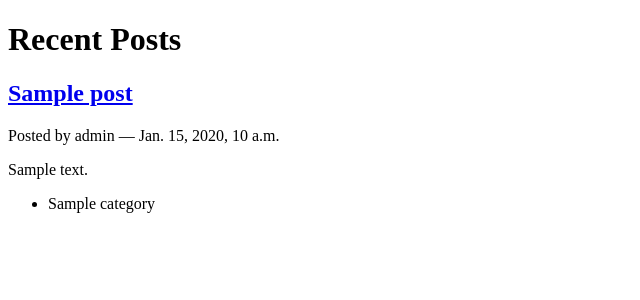
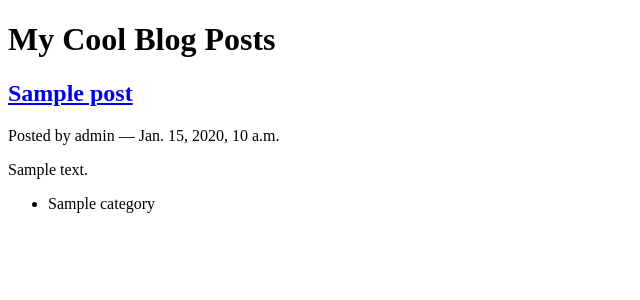
Before and after one commit to clichekhfan/django-blog, a Django app: page / in a window 1280 px wide. Shown: the part 60-360 px from the top of the page, without its empty margins (0-640 px from the left). Run offline with Django 3.2, Linux system fonts and the light colour scheme; data comes from the database, SQL or seed files in the repository; tables that the repository leaves empty hold one stand-in row (values such as "Sample post").

Commit message:
new blog title

```diff
--- a/mysite/blog/templates/blog/list.html
+++ b/mysite/blog/templates/blog/list.html
@@ -1,12 +1,11 @@
 {% extends "mysite/base.html" %}{% block content %}
-  <h1>Recent Posts</h1>
+  <h1>My Cool Blog Posts</h1>
   {% comment %} here is where the query happens {% endcomment %}
   {% for post in post_list %}
   <div class="post">
-<div class="post">
-  <h2>
-    <a href="{% url 'blog_detail' post.pk %}">{{ post }}</a>
-  </h2>
+    <h2>
+      <a href="{% url 'blog_detail' post.pk %}">{{ post }}</a>
+    </h2>
     <p class="byline">
       Posted by {{ post.author.username }} &mdash; {{ post.published_date }}
     </p>
```
